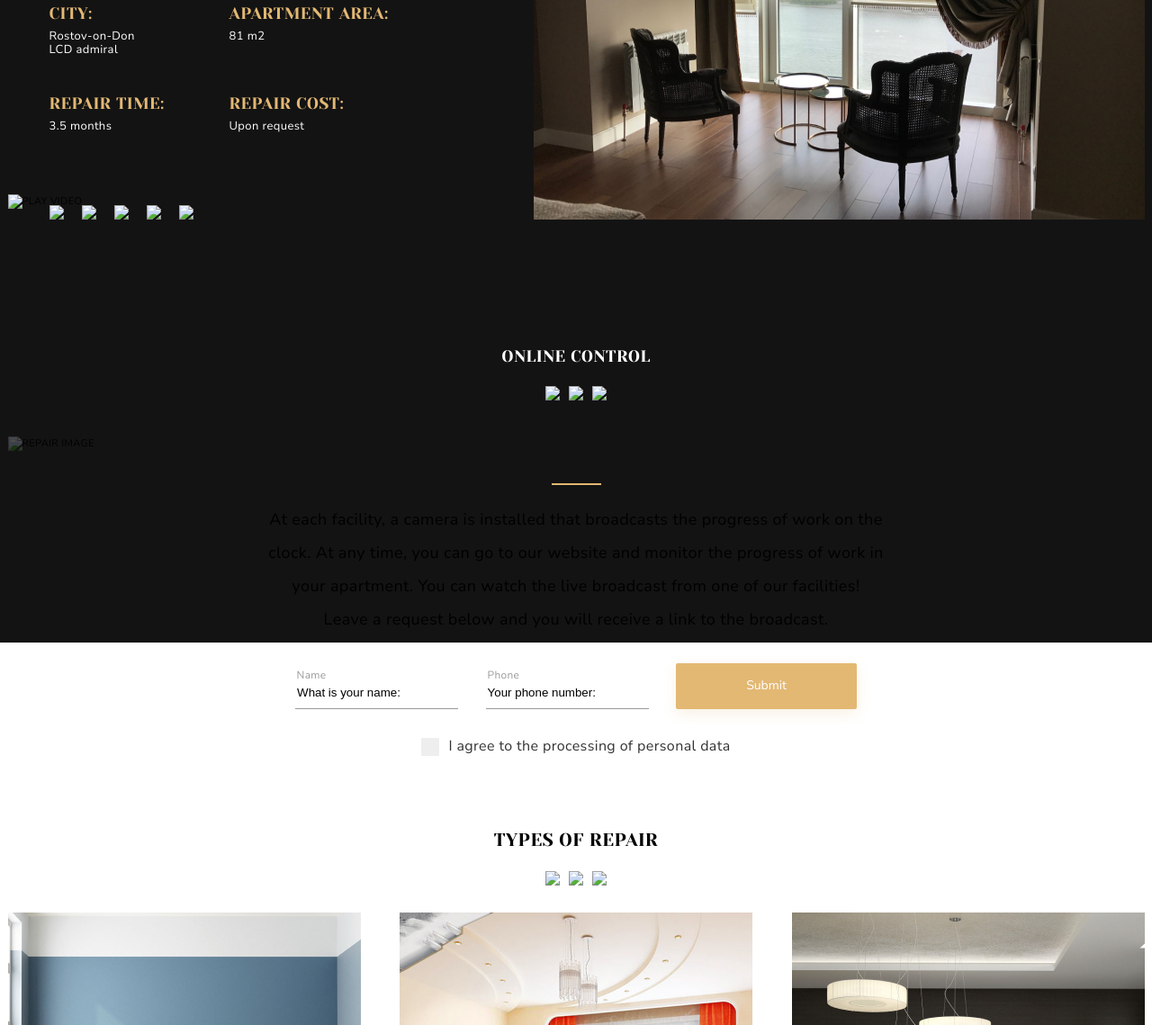
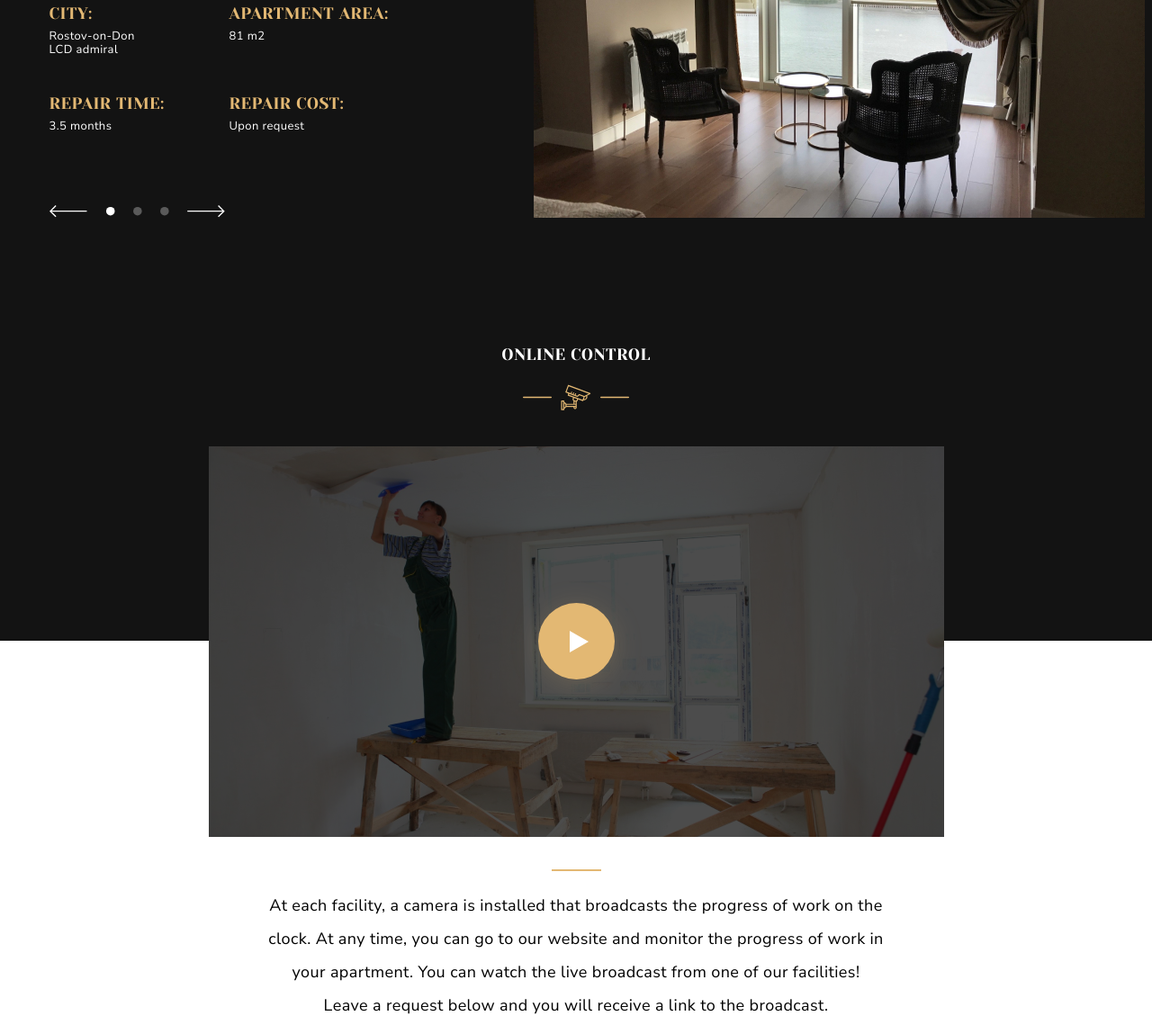
Before and after one commit to poshout/landing-skillfactory, a plain HTML site: page index.html in a window 1280 px wide. Shown: the part 1204-2343 px from the top of the page at 90% size. Drawn offline with Linux system fonts and the light colour scheme.

Commit message:
images links fix

```diff
--- a/index.html
+++ b/index.html
@@ -77,11 +77,11 @@
                         </div>
                     </div>
                     <div class="gallery-navi">
-                        <img class="gallery-navi__item" src="../landing/images/left-arrow.svg">
-                        <img class="gallery-navi__item" src="../landing/images/rectangle-active.svg">
-                        <img class="gallery-navi__item" src="../landing/images/rectangle.svg">
-                        <img class="gallery-navi__item" src="../landing/images/rectangle.svg">
-                        <img class="gallery-navi__item" src="../landing/images/right-arrow.svg">
+                        <img class="gallery-navi__item" src="./images/left-arrow.svg">
+                        <img class="gallery-navi__item" src="./images/rectangle-active.svg">
+                        <img class="gallery-navi__item" src="./images/rectangle.svg">
+                        <img class="gallery-navi__item" src="./images/rectangle.svg">
+                        <img class="gallery-navi__item" src="./images/right-arrow.svg">
                     </div>
                 </div>
             </div>
@@ -92,15 +92,15 @@
                     <h3 class="title4">online control</h3>
                 </div>
                 <div class="container online-control-container camera">
-                    <img class="padding" src="../landing/images/line.svg">
-                    <img class="padding" src="../landing/images/cam.svg">
-                    <img src="../landing/images/line.svg">
+                    <img class="padding" src="./images/line.svg">
+                    <img class="padding" src="./images/cam.svg">
+                    <img src="./images/line.svg">
                 </div>
                 <div class="image">
-                    <img src="../landing/images/repair.jpg" alt="repair image" class="container online-control-container">
+                    <img src="./images/repair.jpg" alt="repair image" class="container online-control-container">
                 </div>
                 <div class="play">
-                    <img src="../landing/images/play.svg" alt="play video" class="container online-control-container">
+                    <img src="./images/play.svg" alt="play video" class="container online-control-container">
                 </div>
                     <hr width="55" color="#E3B873">
                     <p class="container online-control-text">At each facility, a camera is installed that broadcasts the progress of work on the clock. At any time, you can go to our website and monitor the progress of work in your apartment. You can watch the live broadcast from one of our facilities!
@@ -134,9 +134,9 @@
             <div class="container">
                 <h3 class="title5">TYPES OF REPAIR</h3>
                 <div class="repair">
-                    <img class="padding" src="../landing/images/line.svg">
-                    <img class="padding" src="../landing/images/repair.svg">
-                    <img src="../landing/images/line.svg">
+                    <img class="padding" src="./images/line.svg">
+                    <img class="padding" src="./images/repair.svg">
+                    <img src="./images/line.svg">
                 </div>
                 <div class="types-of-repair-items">
                     <div class="type-of-repair__item1">
@@ -246,7 +246,7 @@
                 <div class="pig-container" >
                     <div class=""></div>
                     <div class="pig-container-container">
-                        <div class="round-div"> <img class="pig" src="../landing/images/pig.svg"> </div>
+                        <div class="round-div"> <img class="pig" src="./images/pig.svg"> </div>
                         <div class="pig-text">
                             Help save 10 - 20% of the cost of materials
                         </div>
@@ -309,9 +309,9 @@
                     </h3>
                 </div>
                 <div class="clients">
-                    <img class="padding" src="../landing/images/line.svg">
-                    <img class="padding" src="../landing/images/clients.svg">
-                    <img src="../landing/images/line.svg">
+                    <img class="padding" src="./images/line.svg">
+                    <img class="padding" src="./images/clients.svg">
+                    <img src="./images/line.svg">
                 </div>
                 <div class="clients">
                   <p class="online-control-text text-mod1">80% of our customers recommend us to their </br> friends and family.</p>
```
